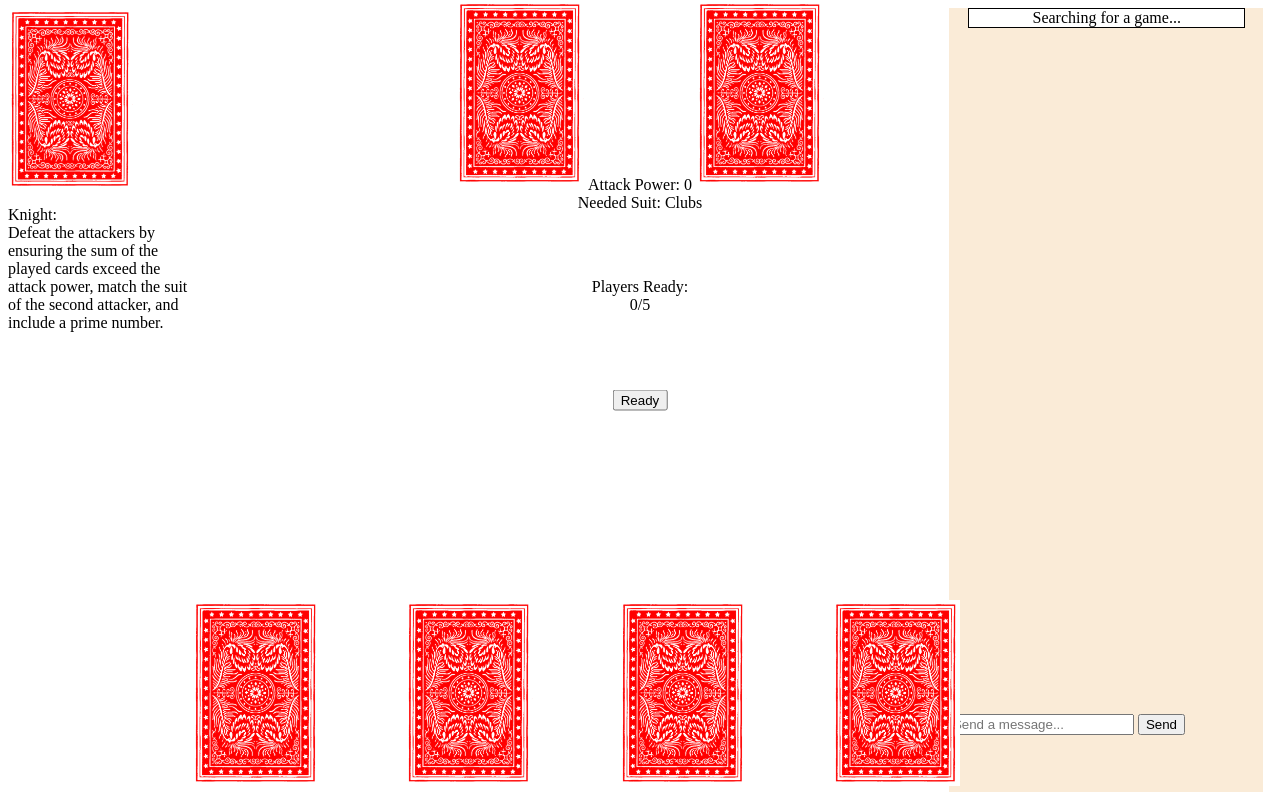
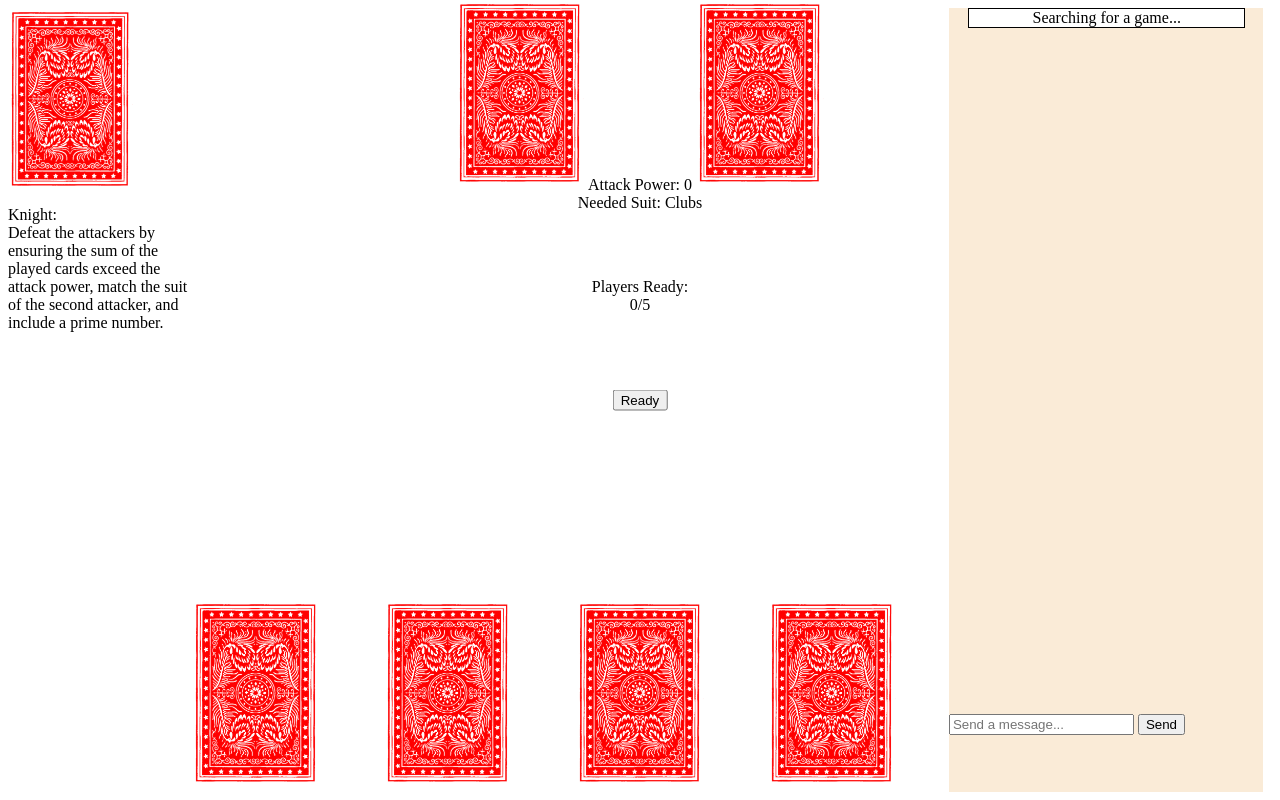
Before and after one commit to NFurman0/KnaveGame, a website: page public/Game_Found.html in a window 1280 px wide. Drawn offline with nearby package versions, Linux system fonts and the light colour scheme; no server answers.

Commit message:
Update Game_Found.css

```diff
--- a/public/Game_Found.css
+++ b/public/Game_Found.css
@@ -96,18 +96,18 @@ html, body {
 }
 
 #cardInHand_1 {
-    left: 36.667%;
+    left: 35%;
     transform: translate(-50%, 0);
 }
 
 #cardInHand_2 {
-    left: 53.333%;
+    left: 50%;
     transform: translate(-50%, 0);
 }
 
 #cardDeck {
     top: 75%;
-    left: 70%;
+    left: 65%;
     transform: translate(-50%, 0);
 }
 
```
